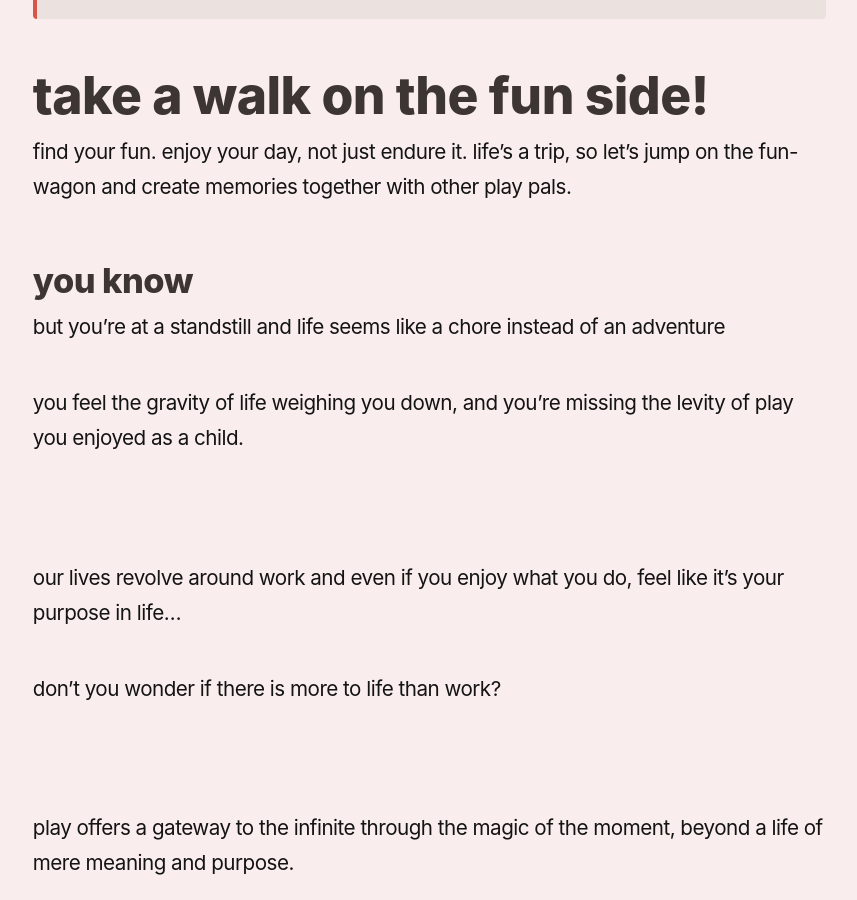
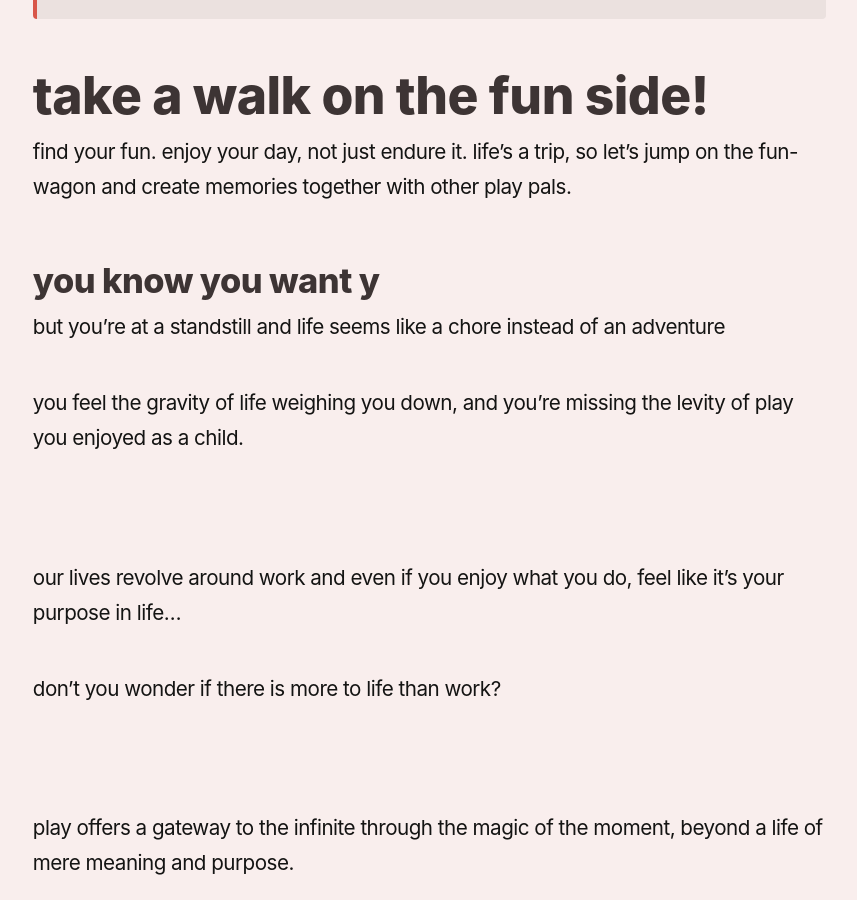
Before and after one commit to reddy2go/redgarden, a Jekyll site: the page built from _notes/playpen.md, in a window 1280 px wide and 900 px high, scrolled down 886 px. Shown: the whole window, without its empty margins (44-901 px from the left). Built offline with Jekyll 4.4.1, drawn with Linux system fonts in a browser that asks for light colours; some web fonts are replaced; Markdown is read by kramdown in place of the engine named in the settings.

Commit message:
auto commit

```diff
--- a/_notes/playpen.md
+++ b/_notes/playpen.md
@@ -11,7 +11,7 @@ favicon:
 ## take a walk on the fun side!
 find your fun. enjoy your day, not just endure it. life's a trip, so let's jump on the fun-wagon and create memories together with other play pals.
 
-### you know
+### you know you want y
 but you're at a standstill and life seems like a chore instead of an adventure
 
 you feel the gravity of life weighing you down, and you're missing the levity of play you enjoyed as a child.
```
